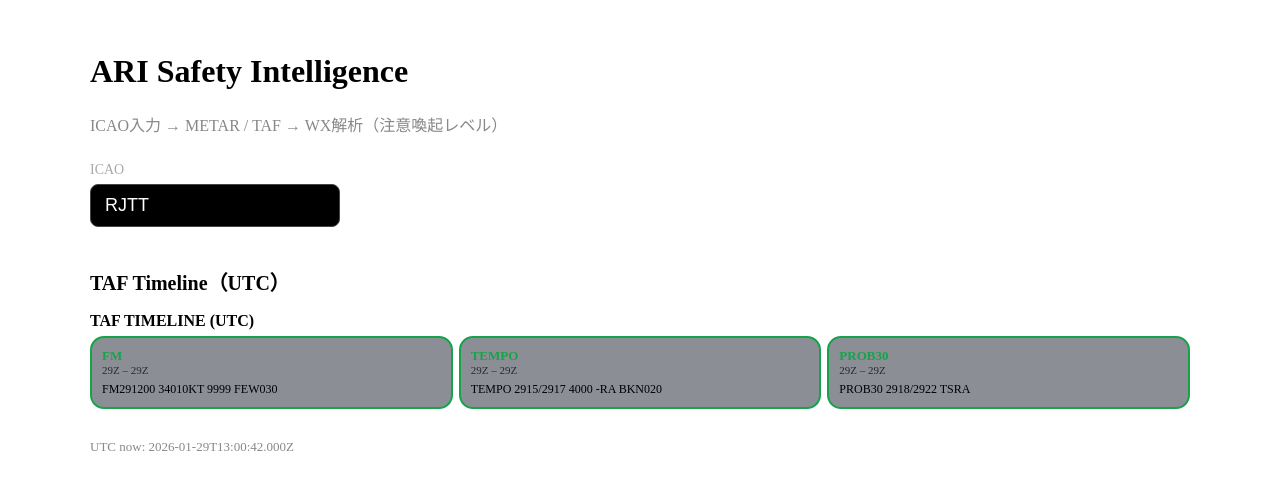
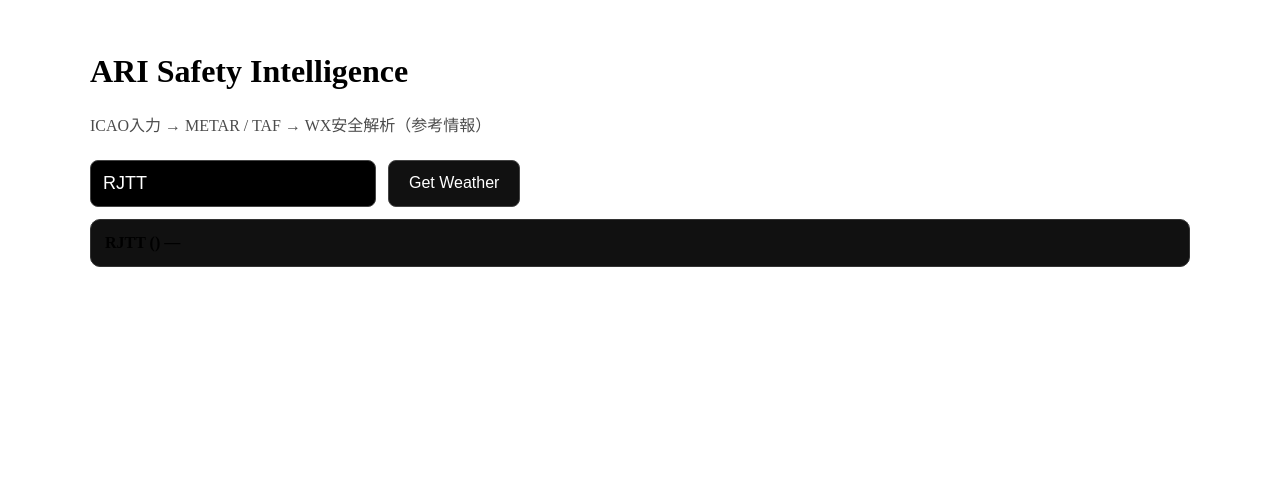
Before and after one commit to ZetecR-cloud/ari-safety-intelligence, a Next.js app: page / in a window 1280 px wide. Shown: the top 490 px of the page. Built offline with nearby package versions, Linux system fonts and the light colour scheme.

Commit message:
Update page.tsx

```diff
--- a/app/page.tsx
+++ b/app/page.tsx
@@ -1,60 +1,35 @@
 "use client";
 
-import React, { useEffect, useMemo, useState } from "react";
+import { useState } from "react";
 import TafTimeline from "./components/TafTimeline";
-
-/* ===============================
-   型定義
-================================ */
-
-type TafBlock = {
-  type: string;
-  from: string;
-  to: string;
-  text: string;
-};
-
-/* ===============================
-   page.tsx
-================================ */
+import { airports } from "./airports";
 
 export default function Home() {
   const [icao, setIcao] = useState("RJTT");
+  const [loading, setLoading] = useState(false);
+  const [data, setData] = useState<any>(null);
 
-  /* UTC now（Z time） */
-  const utcNow = useMemo(() => {
-    return new Date().toISOString();
-  }, []);
+  async function fetchWeather() {
+    setLoading(true);
+    setData(null);
 
-  /* =========================================
-     🔧 UI確認用ダミー TAF blocks
-     （必ずTimelineが表示される）
-  ========================================= */
+    try {
+      const res = await fetch(`/api/weather?icao=${icao}`);
+      const json = await res.json();
+      setData(json);
+    } catch (e) {
+      alert("WX fetch failed");
+    }
 
-  const tafBlocks: TafBlock[] = [
-    {
-      type: "FM",
-      from: "2026-01-29T12:00:00Z",
-      to: "2026-01-29T18:00:00Z",
-      text: "FM291200 34010KT 9999 FEW030",
-    },
-    {
-      type: "TEMPO",
-      from: "2026-01-29T15:00:00Z",
-      to: "2026-01-29T17:00:00Z",
-      text: "TEMPO 2915/2917 4000 -RA BKN020",
-    },
-    {
-      type: "PROB30",
-      from: "2026-01-29T18:00:00Z",
-      to: "2026-01-29T22:00:00Z",
-      text: "PROB30 2918/2922 TSRA",
-    },
-  ];
+    setLoading(false);
+  }
 
-  /* ===============================
-     UI
-================================ */
+  const airport =
+    airports.find(
+      (a) =>
+        a.icao.toUpperCase() === icao.toUpperCase() ||
+        a.iata?.toUpperCase() === icao.toUpperCase()
+    ) ?? null;
 
   return (
     <main style={{ padding: 24, maxWidth: 1100, margin: "0 auto" }}>
@@ -62,63 +37,114 @@ export default function Home() {
         ARI Safety Intelligence
       </h1>
 
-      <p style={{ marginTop: 6, color: "#888" }}>
-        ICAO入力 → METAR / TAF → WX解析（注意喚起レベル）
+      <p style={{ opacity: 0.7, marginBottom: 24 }}>
+        ICAO入力 → METAR / TAF → WX安全解析（参考情報）
       </p>
 
-      {/* ===============================
-          ICAO INPUT
-      ============================== */}
-
-      <div style={{ marginTop: 24 }}>
-        <label style={{ fontSize: 14, color: "#aaa" }}>
-          ICAO
-        </label>
-        <br />
+      {/* INPUT */}
+      <div style={{ display: "flex", gap: 12, marginBottom: 12 }}>
         <input
           value={icao}
           onChange={(e) => setIcao(e.target.value.toUpperCase())}
+          placeholder="RJTT / HND"
           style={{
-            marginTop: 6,
-            padding: "10px 14px",
+            padding: 12,
             fontSize: 18,
+            width: 260,
             borderRadius: 8,
             border: "1px solid #444",
-            width: 220,
             background: "#000",
             color: "#fff",
           }}
         />
+
+        <button
+          onClick={fetchWeather}
+          disabled={loading}
+          style={{
+            padding: "12px 20px",
+            fontSize: 16,
+            borderRadius: 8,
+            background: "#111",
+            color: "#fff",
+            border: "1px solid #444",
+            cursor: "pointer",
+          }}
+        >
+          {loading ? "Loading..." : "Get Weather"}
+        </button>
       </div>
 
-      {/* ===============================
-          TAF TIMELINE
-      ============================== */}
+      {/* AIRPORT */}
+      {airport && (
+        <div
+          style={{
+            background: "#111",
+            borderRadius: 10,
+            padding: 14,
+            marginBottom: 20,
+            border: "1px solid #333",
+          }}
+        >
+          <strong>
+            {airport.icao} ({airport.iata}) — {airport.name}
+          </strong>
+          <div style={{ opacity: 0.7 }}>{airport.city}</div>
+        </div>
+      )}
 
-      <div style={{ marginTop: 40 }}>
-        <h2 style={{ fontSize: 20, marginBottom: 12 }}>
+      {/* RESULT */}
+      {data && (
+        <>
+          {/* WX LEVEL */}
+          <div
+            style={{
+              padding: 16,
+              borderRadius: 12,
+              marginBottom: 20,
+              background:
+                data.wx_analysis?.wx_level === "RED"
+                  ? "#3a0000"
+                  : data.wx_analysis?.wx_level === "AMBER"
+                  ? "#3a2a00"
+                  : "#002a14",
+              border: "1px solid #444",
+            }}
+          >
+            <strong>WX LEVEL：</strong>{" "}
+            {data.wx_analysis?.wx_level ?? "N/A"}
+          </div>
+
+          {/* TAF TIMELINE */}
+          <h2 style={{ marginTop: 30, marginBottom: 12 }}>
             TAF Timeline（UTC）
           </h2>
 
           <TafTimeline
-          blocks={tafBlocks}
-          nowZ={utcNow}
+            blocks={data.wx_analysis?.tafRisk?.blocks ?? []}
+            nowZ={data.time}
           />
-      </div>
 
-      {/* ===============================
-          UTC INFO
-      ============================== */}
-
-      <div
+          {/* RAW */}
+          <details style={{ marginTop: 30 }}>
+            <summary style={{ cursor: "pointer" }}>
+              Raw JSON（debug）
+            </summary>
+            <pre
               style={{
-          marginTop: 30,
-          fontSize: 13,
-          color: "#888",
+                marginTop: 12,
+                padding: 12,
+                background: "#000",
+                color: "#0f0",
+                fontSize: 12,
+                overflowX: "auto",
               }}
             >
-        UTC now: {utcNow}
-      </div>
+              {JSON.stringify(data, null, 2)}
+            </pre>
+          </details>
+        </>
+      )}
     </main>
   );
 }
```
Lines whose indentation alone changed are shown as unchanged.
